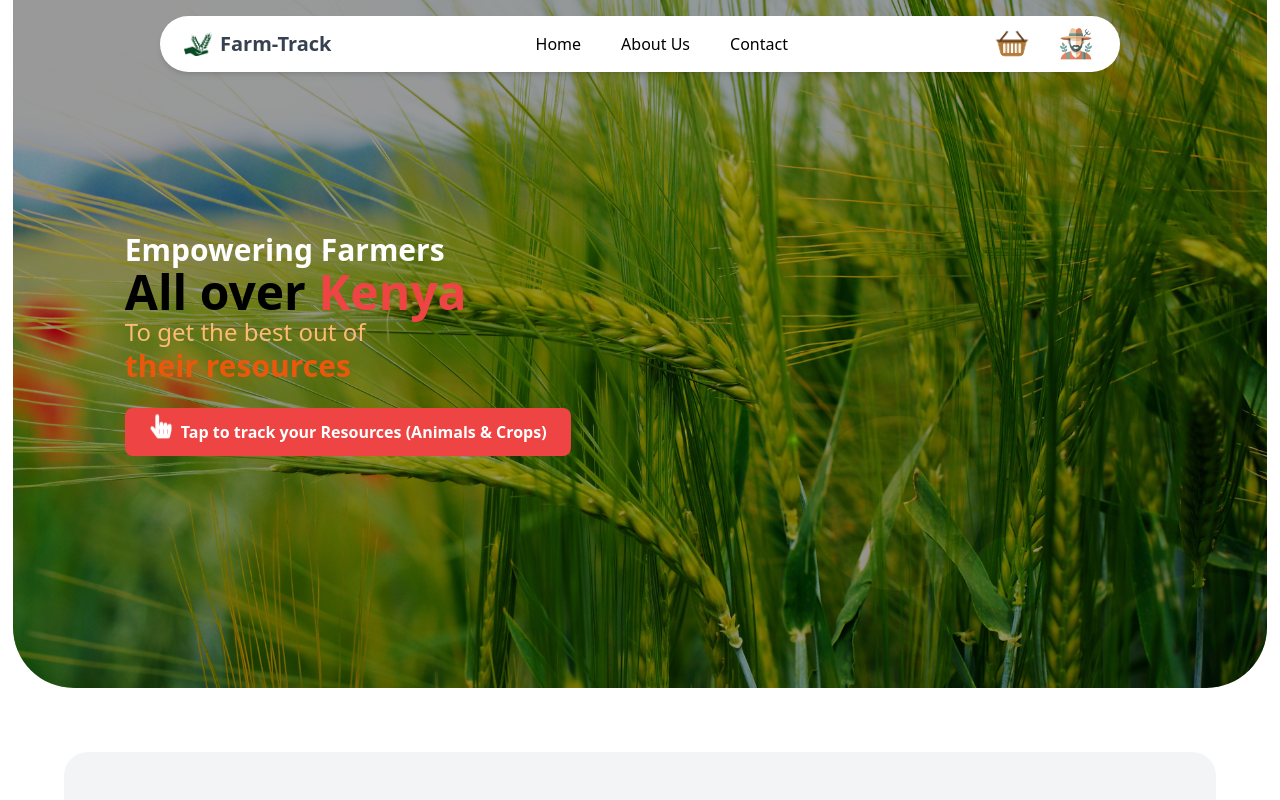
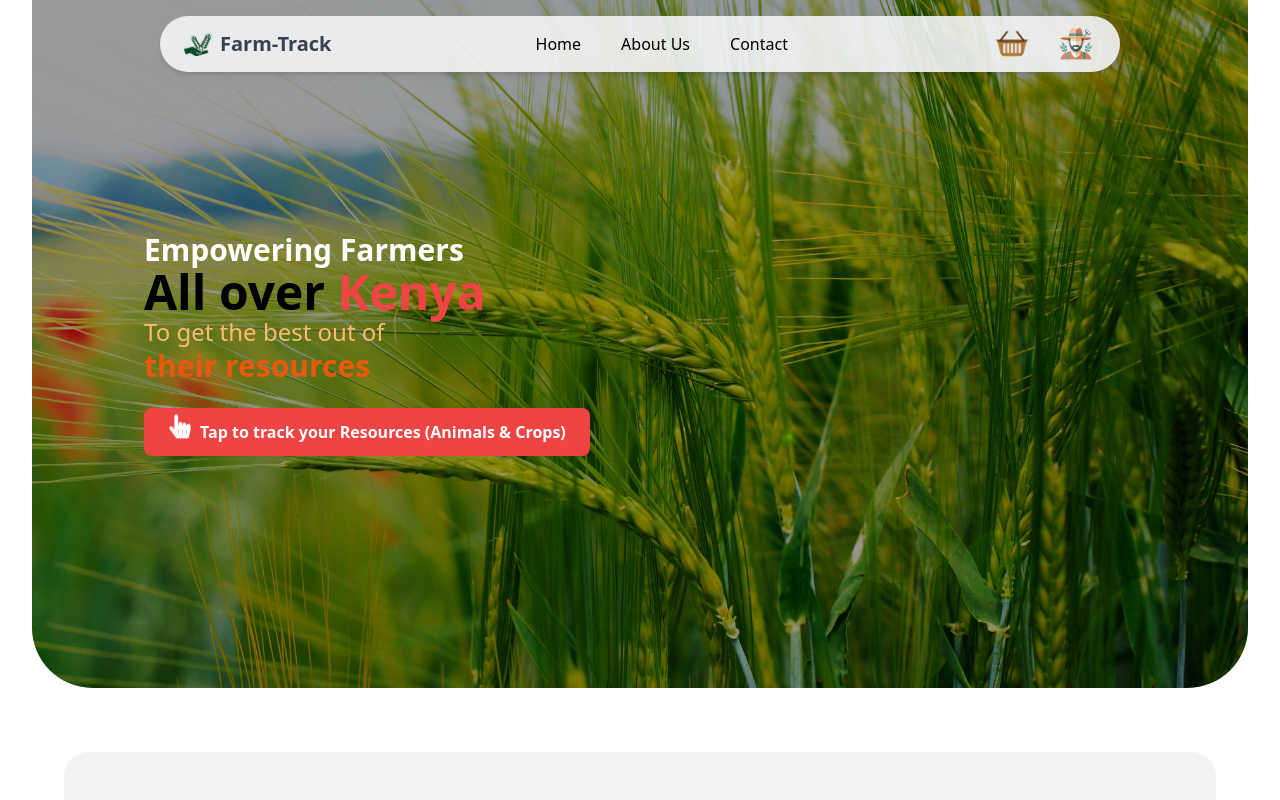
Before and after one commit to J-Bagonza/Farm-track, a React (Vite) app: page / in a window 1280 px wide. Shown: the top 800 px of the page. Built offline with nearby package versions, Linux system fonts and the light colour scheme.

Commit message:
changes to navbar

```diff
--- a/src/components/Home.jsx
+++ b/src/components/Home.jsx
@@ -8,7 +8,7 @@ const Home = () => {
   return (
     <section
       id="home"
-      className="relative w-[98%] mx-auto h-[82vh] md:h-[86vh] flex items-center bg-cover bg-center rounded-b-[2rem] md:rounded-b-[3.8rem]"
+      className="relative w-[95%] mx-auto h-[82vh] md:h-[86vh] flex items-center bg-cover bg-center rounded-b-[2rem] md:rounded-b-[3.8rem]"
       style={{ backgroundImage: `url(${mainBackground}) `}}
     >
       {/* Overlay for better text visibility */}
--- a/src/components/Navbar.jsx
+++ b/src/components/Navbar.jsx
@@ -44,7 +44,7 @@ const Navbar = ({ cartCount }) => {
   ];
 
   return (
-    <nav className="flex justify-between items-center bg-white shadow-md w-[90%] md:w-[75%] mx-auto mt-4 py-2 px-6 rounded-full fixed top-0 left-1/2 transform -translate-x-1/2 z-50">
+    <nav className="flex justify-between items-center bg-gray-100 bg-opacity-90 shadow-md w-[90%] md:w-[75%] mx-auto mt-4 py-2 px-6 rounded-full fixed top-0 left-1/2 transform -translate-x-1/2 z-50">
       {/* Left - Logo */}
       <div className="flex items-center gap-2">
         <img src={logo} alt="Farm-Track Logo" className="w-7 h-6" />
```
